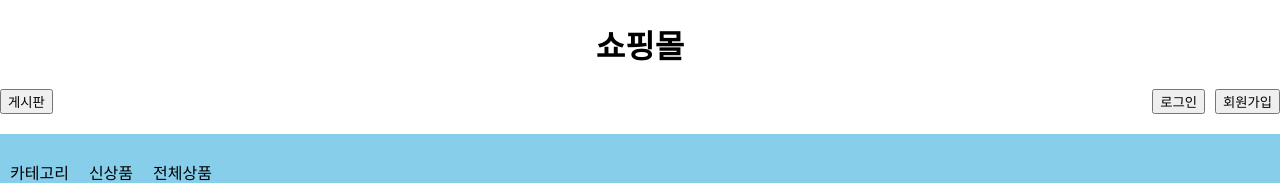
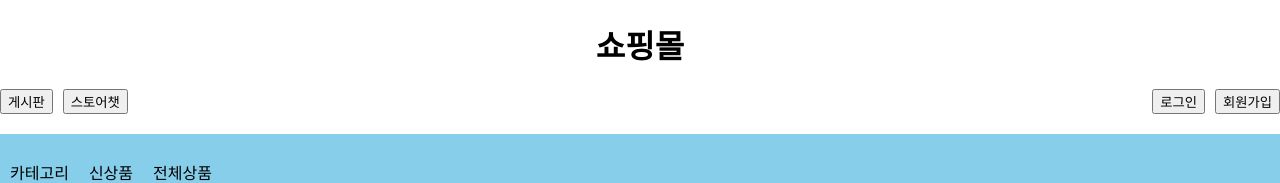
Before and after one commit to ENTP-Ku/Shop, a React (Create React App) app in the folder my-app/: page / in a window 1280 px wide. Shown: the top 183 px of the page. Built offline with nearby package versions, Linux system fonts and the light colour scheme; no server answers.

Commit message:
채팅창 생성

```diff
--- a/my-app/src/components/Home.js
+++ b/my-app/src/components/Home.js
@@ -51,6 +51,15 @@ const Home = () => {
     axios.get("/api/products").then((res) => setProducts(res.data)); // 전체 상품 조회
   };
 
+  const openChat = () => {
+    // 새 창으로 Chat.js를 열고 크기 지정
+    window.open(
+      "/chat",
+      "ChatWindow",
+      "width=600,height=700,resizable=yes,scrollbars=yes"
+    );
+  };
+
   return (
     <div>
       <header>
@@ -63,7 +72,10 @@ const Home = () => {
             alignItems: "center",
           }}
         >
-          <button onClick={() => navigate("/board")}>게시판</button>{" "}
+          <div style={{ display: "flex", gap: "10px" }}> {/* 두 버튼 사이에 약간의 간격 추가 */}
+            <button onClick={() => navigate("/board")}>게시판</button>
+            <button onClick={openChat}>스토어챗</button> {/* 스토어챗 버튼 추가 */}
+          </div>
           <div style={{ display: "flex", justifyContent: "flex-end" }}>
             {jwt ? ( // JWT가 존재할 경우
               <>
@@ -129,8 +141,15 @@ const Home = () => {
                 </ul>
               )}
             </li>
-            <li onClick={() => handleCategoryClick("new")} style={{ marginRight: "20px" }}>신상품</li>
-            <li onClick={handleViewAll} style={{ marginRight: "20px" }}>전체상품</li>
+            <li
+              onClick={() => handleCategoryClick("new")}
+              style={{ marginRight: "20px" }}
+            >
+              신상품
+            </li>
+            <li onClick={handleViewAll} style={{ marginRight: "20px" }}>
+              전체상품
+            </li>
           </ul>
         </nav>
       </header>
```
Also changed, not shown: my-app/src/components/Chat.js (added).
